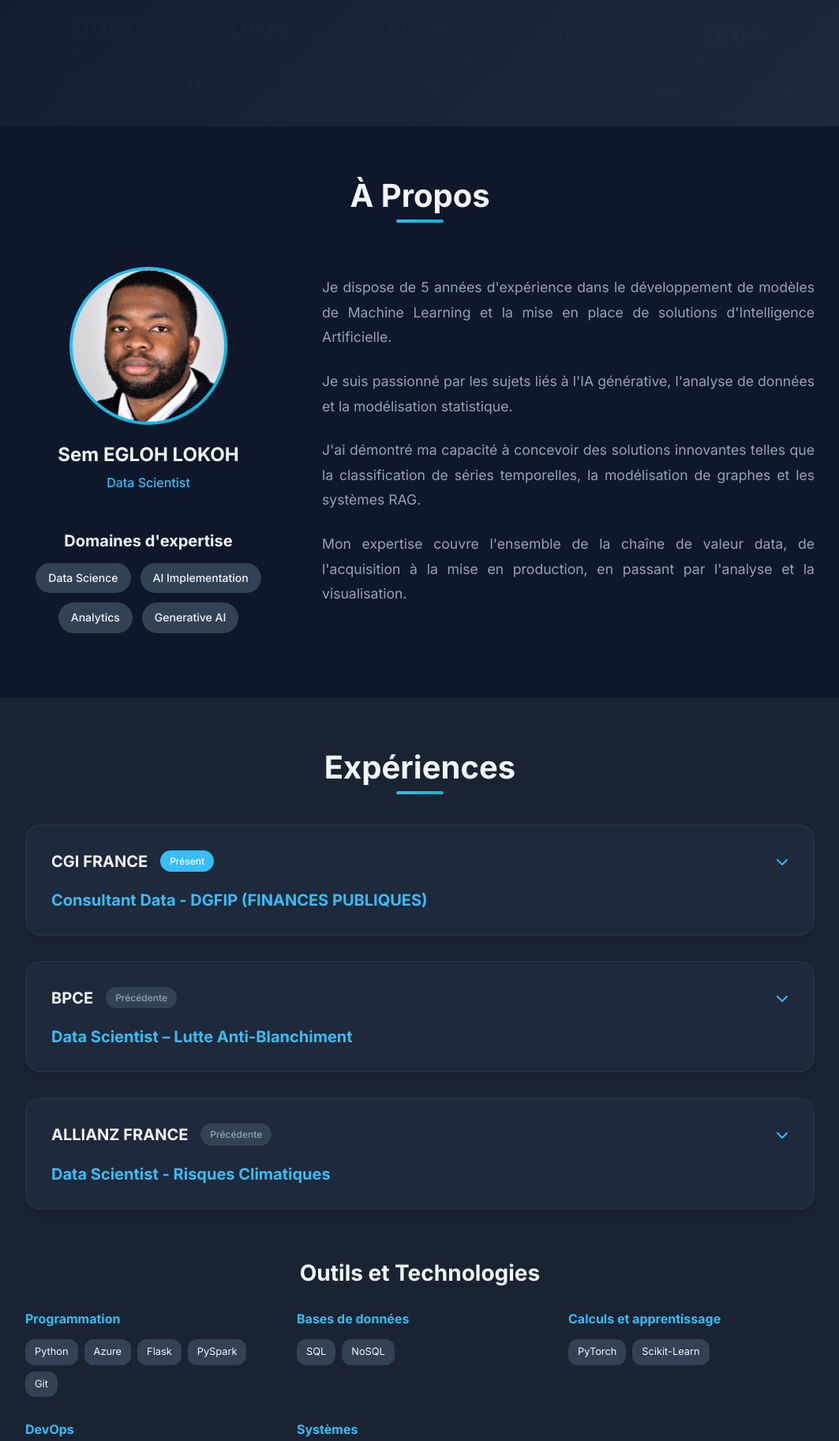
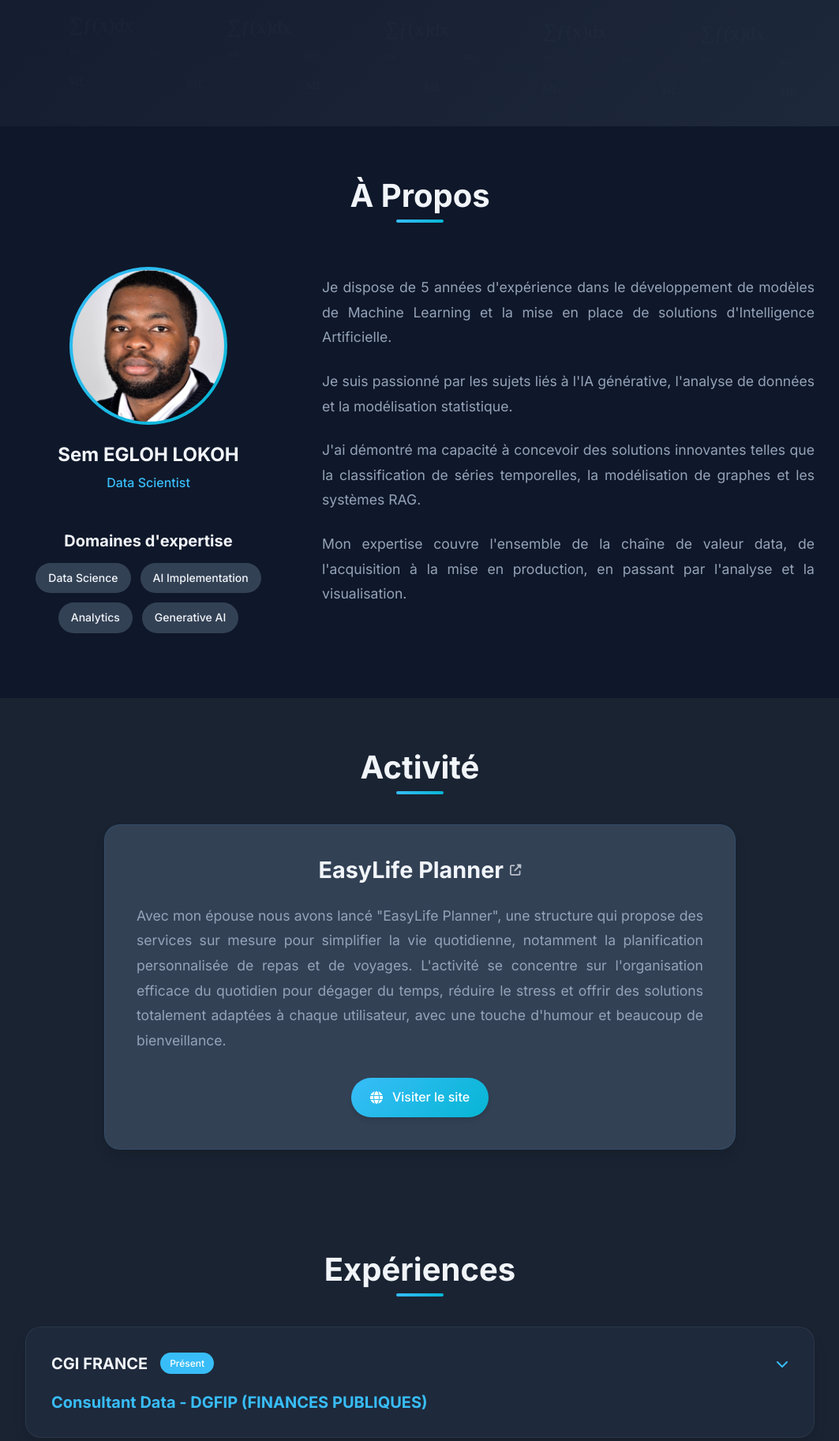
Before and after one commit to SemPhares/cv, a Flask app: page / in a window 1280 px wide. Shown: the part 640-2465 px from the top of the page at 79% size, without its empty margins (108-1171 px from the left). Run offline with Flask 3, Linux system fonts and the light colour scheme.

Commit message:
Add activity section to portfolio: include details about EasyLife Planner and update navigation

```diff
--- a/app.py
+++ b/app.py
@@ -23,6 +23,7 @@ LANGUAGES = {
     'fr': {
         'nav': {
             'presentation': 'Présentation',
+            'activity': 'Activité',
             'experiences': 'Expériences',
             'projects': 'Projets',
             'contact': 'Contact'
@@ -41,6 +42,12 @@ LANGUAGES = {
                 'J\'ai démontré ma capacité à concevoir des solutions innovantes telles que la classification de séries temporelles, la modélisation de graphes et les systèmes RAG.',
                 'Mon expertise couvre l\'ensemble de la chaîne de valeur data, de l\'acquisition à la mise en production, en passant par l\'analyse et la visualisation.'
             ]
+        },
+        'activity': {
+            'title': 'Activité',
+            'link': 'https://easylife-planner-1ts9v6m.gamma.site/accueil-easylifeplanner',
+            'name': 'EasyLife Planner',
+            'description': 'Avec mon épouse nous avons lancé "EasyLife Planner", une structure qui propose des services sur mesure pour simplifier la vie quotidienne, notamment la planification personnalisée de repas et de voyages. L\'activité se concentre sur l\'organisation efficace du quotidien pour dégager du temps, réduire le stress et offrir des solutions totalement adaptées à chaque utilisateur, avec une touche d\'humour et beaucoup de bienveillance.'
         },
         'skills': {
             'title': 'Domaines d\'expertise'
@@ -197,6 +204,7 @@ LANGUAGES = {
     'en': {
         'nav': {
             'presentation': 'About',
+            'activity': 'Activity',
             'experiences': 'Experience',
             'projects': 'Projects',
             'contact': 'Contact'
@@ -215,6 +223,12 @@ LANGUAGES = {
                 'I have demonstrated my ability to design innovative solutions such as time series classification, graph modeling, and RAG systems.',
                 'My expertise covers the entire data value chain, from acquisition to production deployment, including analysis and visualization.'
             ]
+        },
+        'activity': {
+            'title': 'Activity',
+            'link': 'https://easylife-planner-1ts9v6m.gamma.site/accueil-easylifeplanner',
+            'name': 'EasyLife Planner',
+            'description': 'With my wife, we launched "EasyLife Planner", a structure that offers custom services to simplify daily life, including personalized meal and travel planning. The activity focuses on efficient daily organization to free up time, reduce stress and provide solutions totally adapted to each user, with a touch of humor and a lot of benevolence.'
         },
         'skills': {
             'title': 'Areas of Expertise'
--- a/static/css/style.css
+++ b/static/css/style.css
@@ -411,6 +411,105 @@ a {
   margin-bottom: 1.5rem;
   color: var(--text-secondary);
   text-align: justify;
+}
+
+/* ===== ACTIVITY SECTION ===== */
+.activity {
+  background: #1a2332;
+  padding: 4rem 0;
+}
+
+.activity__container {
+  max-width: 800px;
+  margin: 0 auto;
+}
+
+.activity__content {
+  background: var(--bg-card);
+  border-radius: var(--border-radius-lg);
+  padding: 2.5rem;
+  box-shadow: var(--shadow-lg);
+  transition: var(--transition);
+  border: 1px solid rgba(56, 189, 248, 0.1);
+}
+
+.activity__content:hover {
+  transform: translateY(-5px);
+  box-shadow: var(--shadow-xl);
+  border-color: rgba(56, 189, 248, 0.3);
+}
+
+.activity__header {
+  margin-bottom: 1.5rem;
+  text-align: center;
+}
+
+.activity__name {
+  font-size: 1.8rem;
+  font-weight: var(--font-weight-bold);
+  margin: 0;
+  text-align: center;
+}
+
+.activity__link {
+  color: var(--text-primary);
+  text-decoration: none;
+  display: inline-flex;
+  align-items: center;
+  gap: 0.5rem;
+  transition: var(--transition);
+  justify-content: center;
+}
+
+.activity__link:hover {
+  color: var(--accent-primary);
+  transform: translateX(5px);
+}
+
+.activity__link i {
+  font-size: 0.9rem;
+  opacity: 0.7;
+}
+
+.activity__description {
+  margin-bottom: 2rem;
+  text-align: center;
+}
+
+.activity__text {
+  font-size: 1.1rem;
+  line-height: 1.8;
+  color: var(--text-secondary);
+  text-align: justify;
+  margin: 0;
+}
+
+.activity__actions {
+  display: flex;
+  justify-content: center;
+}
+
+.activity__btn {
+  display: inline-flex;
+  align-items: center;
+  gap: 0.75rem;
+  padding: 0.75rem 1.5rem;
+  background: var(--accent-gradient);
+  color: white;
+  text-decoration: none;
+  border-radius: var(--border-radius-full);
+  font-weight: var(--font-weight-medium);
+  transition: var(--transition);
+  box-shadow: var(--shadow);
+}
+
+.activity__btn:hover {
+  transform: translateY(-2px);
+  box-shadow: var(--shadow-lg);
+}
+
+.activity__btn i {
+  font-size: 1rem;
 }
 
 /* ===== EXPERIENCE SECTION ===== */
@@ -1001,6 +1100,19 @@ a {
     text-align: justify;
   }
 
+  /* Activity */
+  .activity__content {
+    padding: 2rem;
+  }
+
+  .activity__name {
+    font-size: 1.5rem;
+  }
+
+  .activity__text {
+    font-size: 1rem;
+  }
+
   .about__image {
     width: 150px;
     height: 150px;
@@ -1085,6 +1197,24 @@ a {
     height: 120px;
   }
 
+  /* Activity */
+  .activity__content {
+    padding: 1.5rem;
+  }
+
+  .activity__name {
+    font-size: 1.3rem;
+  }
+
+  .activity__text {
+    font-size: 0.95rem;
+  }
+
+  .activity__btn {
+    padding: 0.65rem 1.25rem;
+    font-size: 0.9rem;
+  }
+
   .projects__filters {
     gap: 0.5rem;
   }
--- a/templates/index.html
+++ b/templates/index.html
@@ -33,6 +33,9 @@
                 <ul class="nav__list">
                     <li class="nav__item">
                         <a href="#presentation" class="nav__link">{{ texts.nav.presentation }}</a>
+                    </li>
+                    <li class="nav__item">
+                        <a href="#activity" class="nav__link">{{ texts.nav.activity }}</a>
                     </li>
                     <li class="nav__item">
                         <a href="#experiences" class="nav__link">{{ texts.nav.experiences }}</a>
@@ -107,6 +110,37 @@
                     {% for paragraph in texts.about.bio %}
                     <p class="about__text">{{ paragraph }}</p>
                     {% endfor %}
+                </div>
+            </div>
+        </div>
+    </section>
+
+    <!-- Activity Section -->
+    <section class="activity section" id="activity">
+        <div class="container">
+            <h2 class="section__title">{{ texts.activity.title }}</h2>
+
+            <div class="activity__container">
+                <div class="activity__content">
+                    <div class="activity__header">
+                        <h3 class="activity__name">
+                            <a href="{{ texts.activity.link }}" target="_blank" rel="noopener noreferrer" class="activity__link">
+                                {{ texts.activity.name }}
+                                <i class="fas fa-external-link-alt"></i>
+                            </a>
+                        </h3>
+                    </div>
+
+                    <div class="activity__description">
+                        <p class="activity__text">{{ texts.activity.description }}</p>
+                    </div>
+
+                    <div class="activity__actions">
+                        <a href="{{ texts.activity.link }}" target="_blank" rel="noopener noreferrer" class="activity__btn">
+                            <i class="fas fa-globe"></i>
+                            <span>Visiter le site</span>
+                        </a>
+                    </div>
                 </div>
             </div>
         </div>
```
